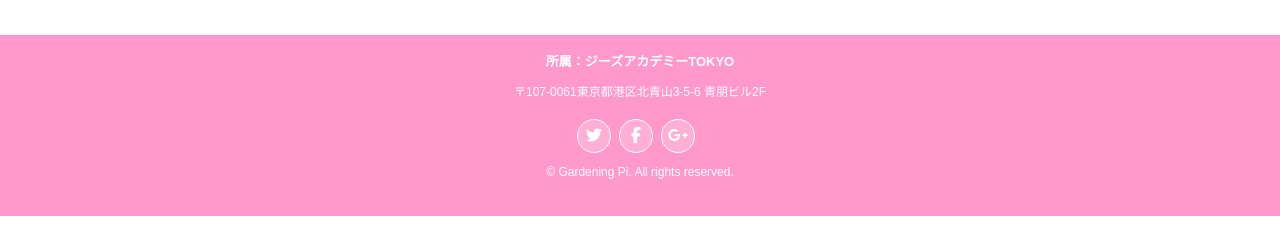
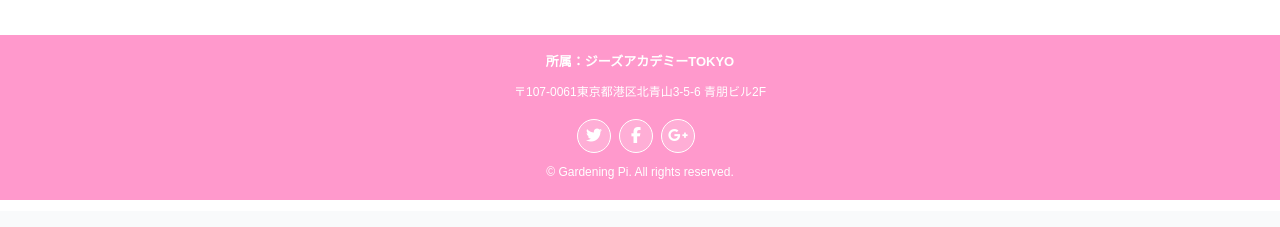
Before and after one commit to yumi050/GardeningPi, a PHP site: page / in a window 1280 px wide. Shown: the part 2205-2432 px from the top of the page. After the commit the page ends 2405 px from the top, so only its background shows below. Run offline with PHP 8.4, Linux system fonts and the light colour scheme; some libraries are stand-ins or nearby versions.

Commit message:
Update styles.css

```diff
--- a/styles.css
+++ b/styles.css
@@ -147,7 +147,7 @@ header .container{
 
 /*フッター*/
 footer .container{
-  height: 22vh;/* 画面の高さ＝100vh */
+  height: 20vh;/* 画面の高さ＝100vh */
   background-color: #FF99CC;
   padding-top: 5px;
   margin-bottom: 0;
@@ -155,7 +155,7 @@ footer .container{
 }
 
 .footA{
-  height: 22vh;/* 画面の高さ＝100vh */
+  height: 20vh;/* 画面の高さ＝100vh */
   text-align: center;
 }
 
@@ -166,6 +166,7 @@ footer .container{
 
 .footA p{
   font-size: 12px;
+  margin-bottom: 5px;
 }
 
 /* SNSアイコン*/
```
